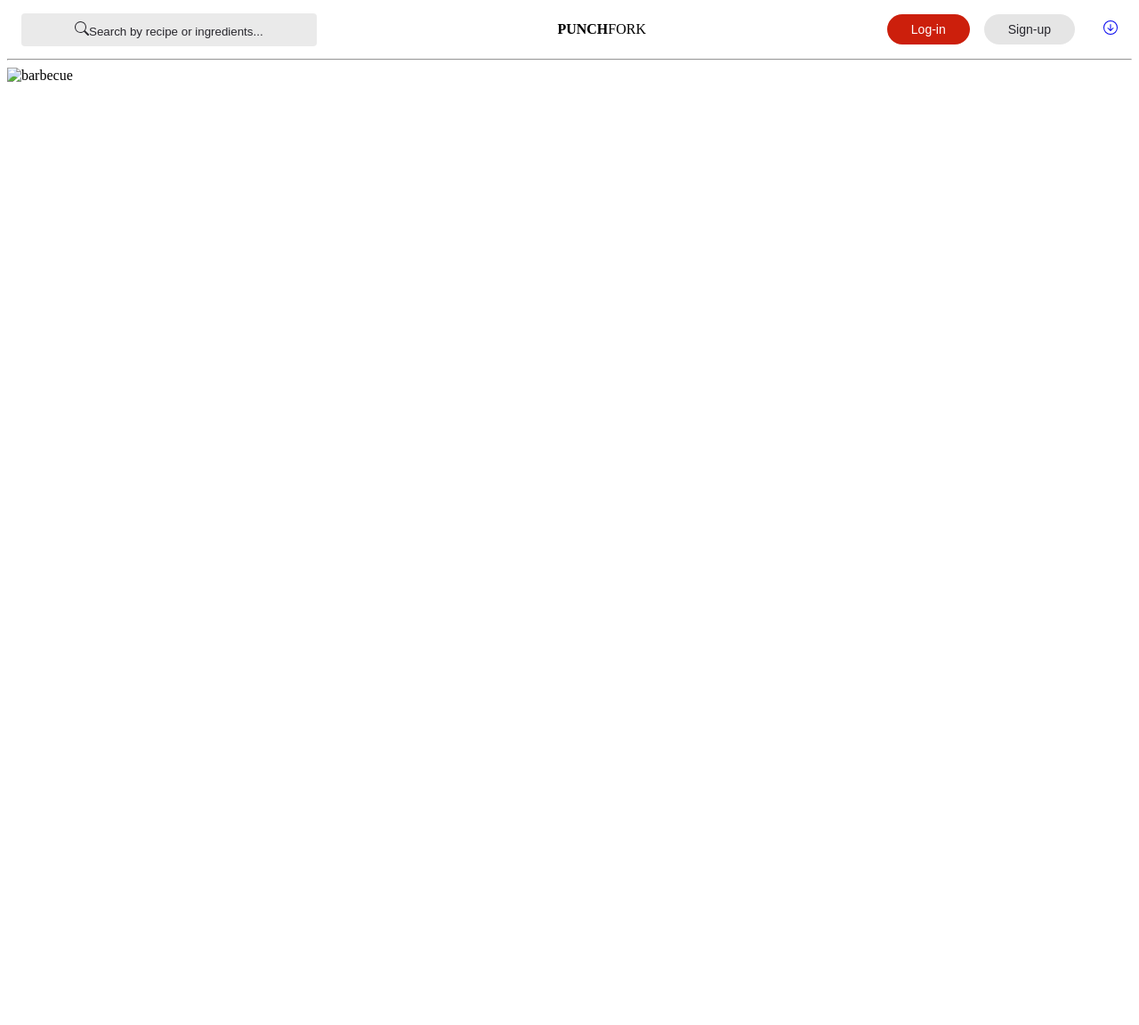
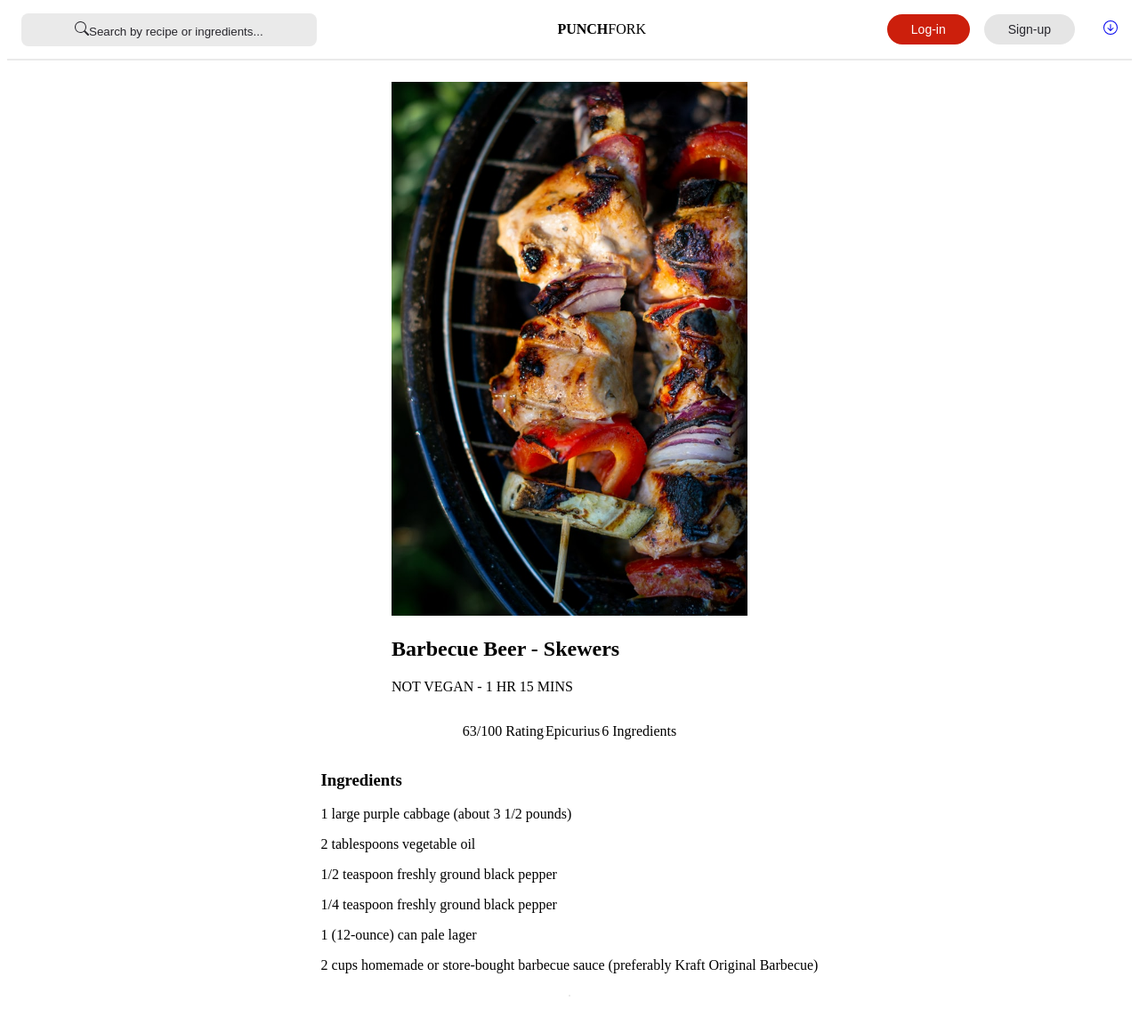
Before and after one commit to Mariulia93/Re-create-assignment, a plain HTML site: page index.html in a window 1280 px wide. Shown: the whole page at 89% size. Before the commit the page ends 800 px from the top, so only its background shows below. Drawn offline with Linux system fonts and the light colour scheme.

Commit message:
firstsection

```diff
--- a/index.html
+++ b/index.html
@@ -20,13 +20,47 @@
   <path fill-rule="evenodd" d="M1 8a7 7 0 1 0 14 0A7 7 0 0 0 1 8zm15 0A8 8 0 1 1 0 8a8 8 0 0 1 16 0zM8.5 4.5a.5.5 0 0 0-1 0v5.793L5.354 8.146a.5.5 0 1 0-.708.708l3 3a.5.5 0 0 0 .708 0l3-3a.5.5 0 0 0-.708-.708L8.5 10.293V4.5z"/>
 </svg> </a>
     </nav>
-    <hr class="first-line">
+    <hr class="hline">
 </header>
 
 <main>
 <section class="big-image">
-    <img src="" alt="barbecue">
 
+    <div class="firstsection">
+        <img class="imgbig" src="img/bbqpicture.jpg" alt="barbecue"height="600px">
+        <h1>Barbecue Beer - Skewers</h1>
+        <p>NOT VEGAN - 1 HR 15 MINS</p>
+    </div>
+
+    <div class="boxes">
+        <div class="box">
+            <p>63/100 Rating</p>
+        </div>
+
+        <div class="vline"></div>
+
+        <div class="box">
+             <p>Epicurius</p>
+        </div>
+
+        <div class="vline"></div>
+
+        <div class="box">
+            <p>6 Ingredients</p>
+        </div>
+    </div>
+
+    <div class="ingredients">
+        <h3> Ingredients</h3>
+        <p>1 large purple cabbage (about 3 1/2 pounds)</p>
+        <p>2 tablespoons vegetable oil</p>
+        <p>1/2 teaspoon freshly ground black pepper</p>
+        <p>1/4 teaspoon freshly ground black pepper</p>
+        <p>1 (12-ounce) can pale lager</p>
+        <p>2 cups homemade or store-bought barbecue sauce (preferably Kraft Original Barbecue)</p>
+    </div>
+
+    <hr class="hline">
 </section>
 <section class="small-image"></section>
 </main>
--- a/style.css
+++ b/style.css
@@ -15,8 +15,7 @@
     color: #28272D;
     border: none;
     padding: 9px 60px;
-    border-radius: 4px;
-    justify-content: flex-start;
+    border-radius: 8px;
 }
 .logo{
    justify-content: center;
@@ -56,3 +55,39 @@
     padding: 0px;
     margin-right: 1rem;
 }
+
+/* section big-image */
+.big-image{
+    display: flex;
+    flex-wrap: wrap;
+    flex-direction: column;
+    padding: 1rem;
+    align-items: center;
+    justify-content: space-around;
+
+}
+
+.firstsection{
+    align-content: center;
+
+}
+.boxes{
+    display: flex;
+    margin: 0px;
+    padding: 0px;
+    align-items: center;
+    justify-content: space-around;
+}
+
+.ingredients {
+    margin: 0px;
+    padding: 0px;
+    flex-wrap: wrap
+}
+.vline{
+    border: 1px solid #EAEAEA;
+}
+
+.hline{
+    border: 1px solid #EAEAEA;
+}
```
Also changed, not shown: img/bbqpicture.jpg (added).
